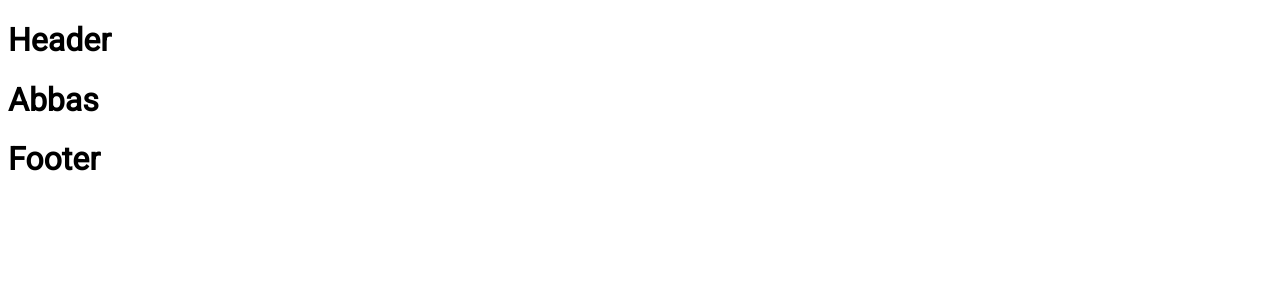
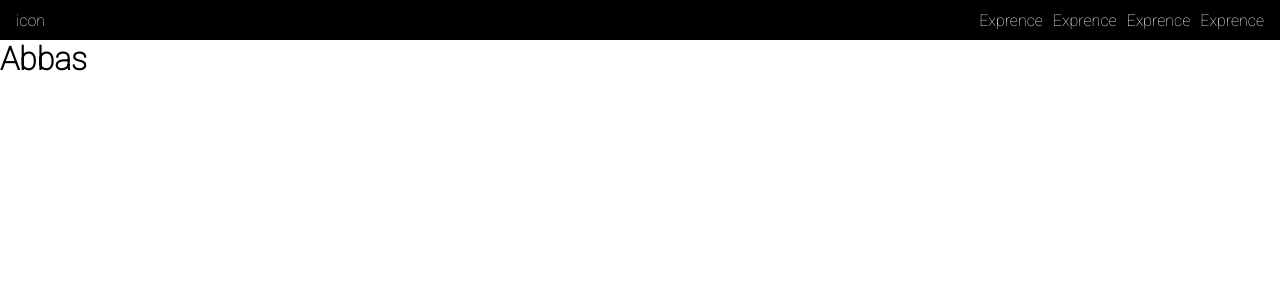
Before and after one commit to Rizvi-Ahmed-Abbas-Nasir/Web-Portfolio, a Next.js app: page / in a window 1280 px wide. Shown: the top 300 px of the page. Built offline with nearby package versions, Linux system fonts and the light colour scheme.

Commit message:
Next js files

```diff
--- /dev/null
+++ b/src/app/CSS/Style.css
@@ -0,0 +1,41 @@
+*{
+    margin: 0;
+    padding: 0;
+    box-sizing: border-box;
+}
+
+
+/* :root{
+    --
+}
+
+.lightMode{
+
+}
+ */
+
+.Header{
+    color: white;
+    display: flex;
+    justify-content: space-between;
+    z-index: 0;
+    background-color: black;
+    width: 100%;
+    height: 5vh;
+    align-items: center;
+
+}
+.Header :first-child{
+    margin-left: 1em;
+}
+.List {
+    display: flex;
+    gap :10px;
+    margin-right: 1em;
+    align-items: center;
+
+}
+
+li{
+    list-style: none;
+}
--- a/src/app/Header.js
+++ b/src/app/Header.js
@@ -1,5 +1,15 @@
+
+
 export default function Header() {
     return(
-        <h1>Header</h1>
+        <div className='Header'>
+            <div>icon</div>
+            <div className="List">
+                <li>Exprence</li>
+                <li>Exprence</li>
+                <li>Exprence</li>
+                <li>Exprence</li>
+            </div>
+        </div>
     );
 }
--- a/src/app/layout.js
+++ b/src/app/layout.js
@@ -1,10 +1,13 @@
 import Header from './Header';
 import Footer from './Footer';
+import './CSS/Style.css';
+
+
 import { Roboto } from 'next/font/google'
 
 const roboto = Roboto({
   subsets: ['latin'],
-  weight: ['400']
+  weight: ['100']
   })
 
 export const metadata = {
@@ -18,7 +21,7 @@ export default function RootLayout({ children }) {
       <body className={roboto.className}>
         <Header />
         <div>{children}</div>
-        <Footer/>
+
       </body>
     </html>
   )
--- a/src/app/page.js
+++ b/src/app/page.js
@@ -1,6 +1,8 @@
 export default function Home(){
   return(
+  <>
     <h1>Abbas</h1>
+  </>
 
 
 
```
Also changed, not shown: src/app/CSS/Home.css (deleted).
